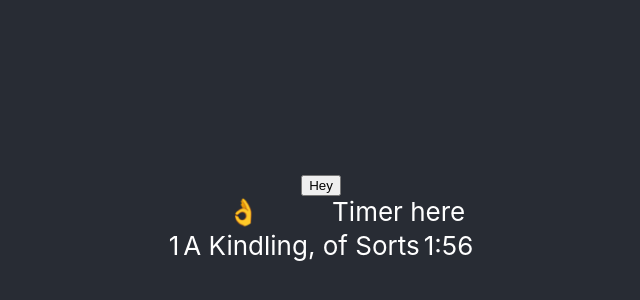
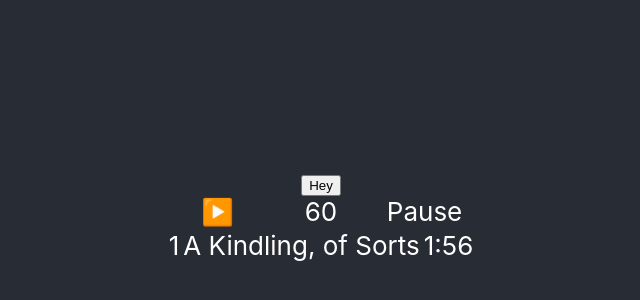
Before and after one commit to cdpadilla42/redux-player, a React (Create React App) app: page / in a window 1280 px wide. Shown: the part 186-486 px from the top of the page, without its empty margins (319-959 px from the left). Built offline with nearby package versions, Linux system fonts and the light colour scheme.

Commit message:
Add timer that utilizes useState hook

```diff
--- a/src/components/PlayButton.js
+++ b/src/components/PlayButton.js
@@ -6,7 +6,7 @@ import { togglePlay } from '../tracks/actions';
 const PlayButton = ({ togglePlay, playing }) => {
   return (
     <div className="album_cover" onClick={togglePlay}>
-      {playing ? '▶️' : '👌'}
+      {playing ? '👌' : '▶️'}
     </div>
   );
 };
--- a/src/components/Timer.js
+++ b/src/components/Timer.js
@@ -1,7 +1,32 @@
-import React from 'react';
+import React, { useState } from 'react';
 
 const Timer = () => {
-  return <div className="player_controls">Timer here</div>;
+  const [time, setTime] = useState(60);
+  const [intervalID, setIntervalID] = useState(null);
+  const ellapseTime = () => {
+    console.log(time);
+    setTime((time) => time - 1);
+  };
+
+  const runTime = () => {
+    console.log('starting');
+    setIntervalID(setInterval(ellapseTime, 1000));
+    console.log(intervalID);
+  };
+
+  const pauseTime = () => {
+    console.log('stopping', intervalID);
+    clearInterval(intervalID);
+  };
+
+  return (
+    <>
+      <div className="player_controls" onClick={runTime}>
+        {time}
+      </div>
+      <div onClick={pauseTime}>Pause</div>
+    </>
+  );
 };
 
 export default Timer;
```
